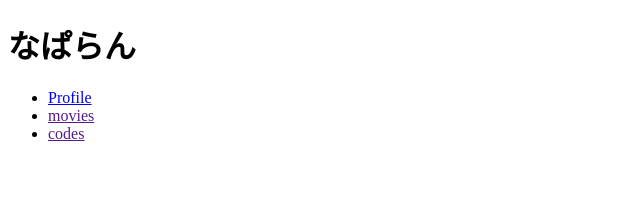
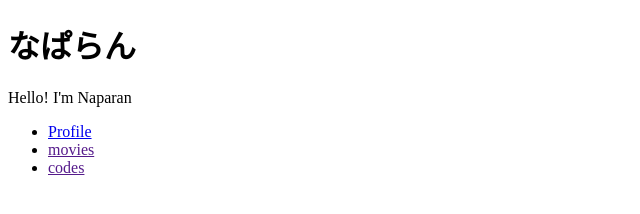
Before and after one commit to naparan/Portfolio, a plain HTML site: page index.html in a window 1280 px wide. Shown: the whole page, without its empty margins (0-640 px from the left). Drawn offline with Linux system fonts and the light colour scheme.

Commit message:
Update index.html

```diff
--- a/index.html
+++ b/index.html
@@ -8,6 +8,7 @@
 <body>
     <h1>なぱらん</h1>
 
+    <p> Hello! I'm Naparan </p>
     <ul>
         <li><a href="https://naparan.github.io/Portfolio/Profile">Profile</a></li>
         <li><a href="">movies</a></li>
```
